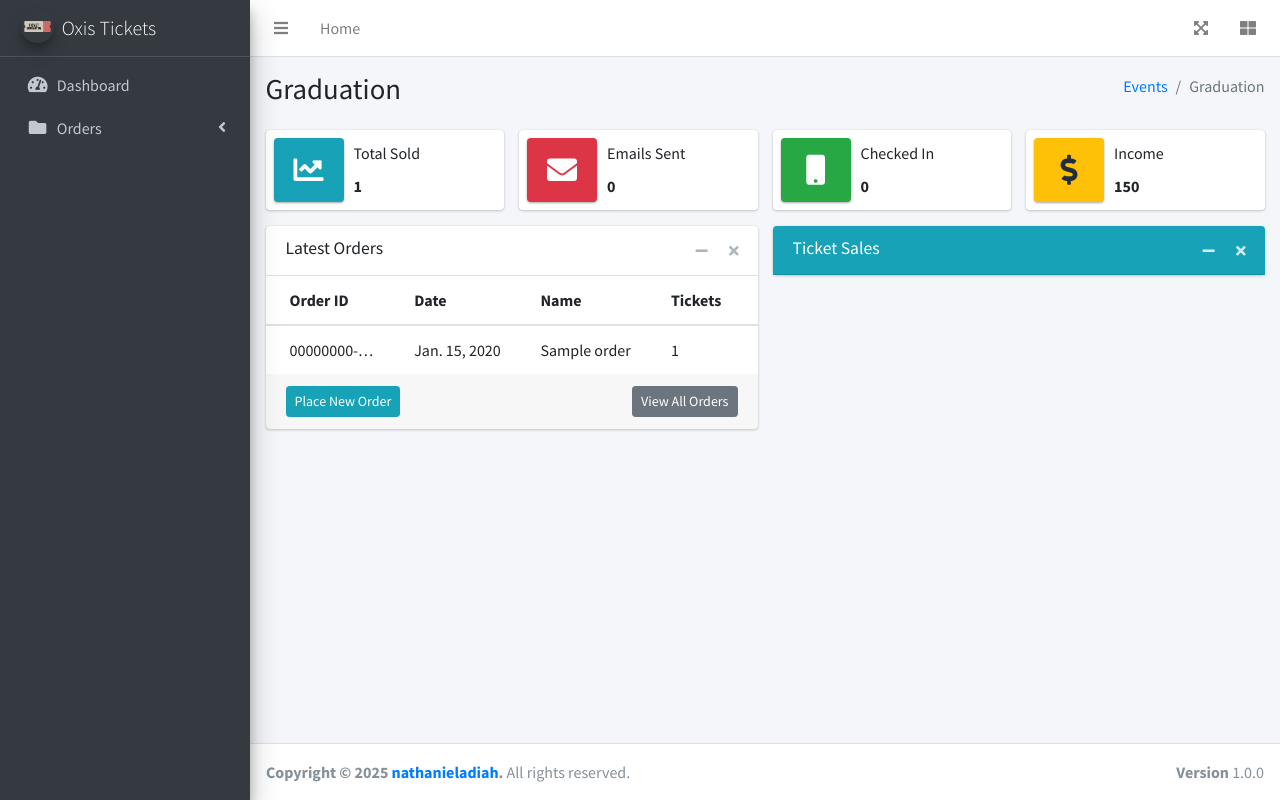
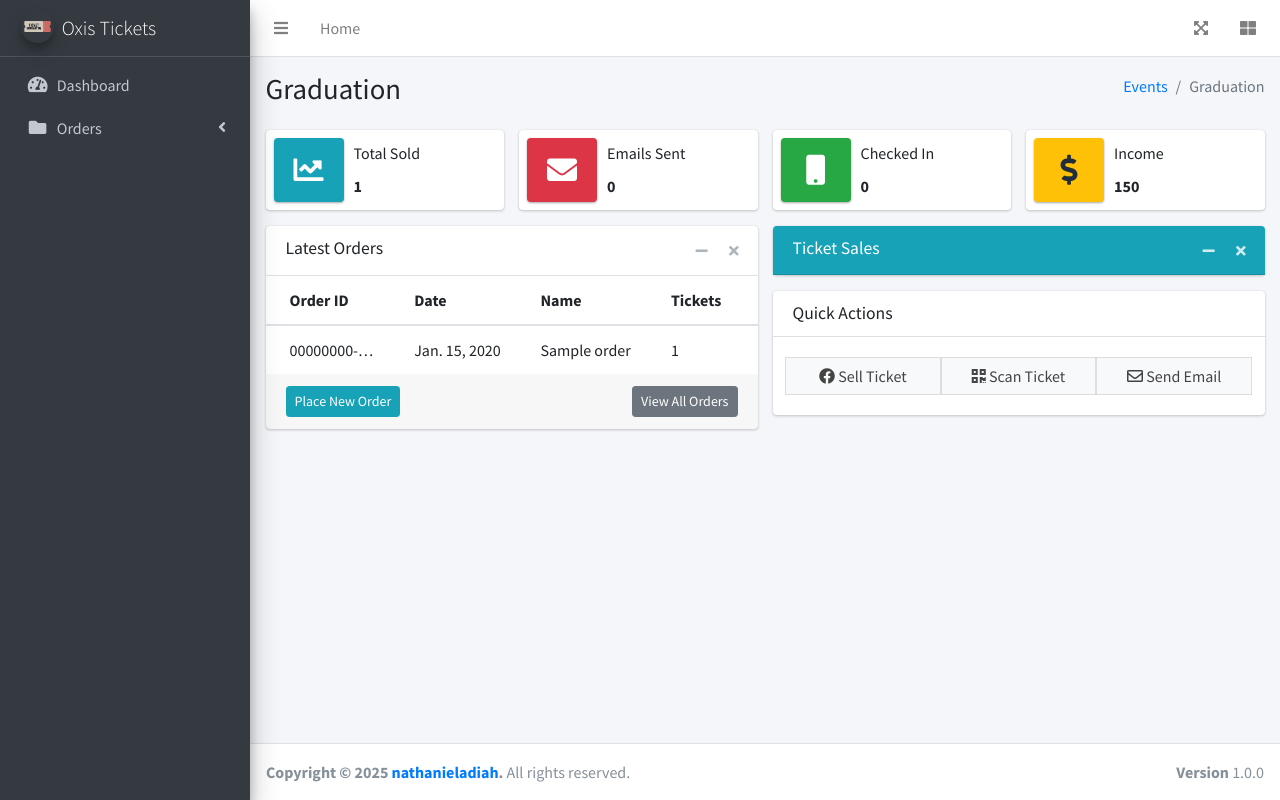
Before and after one commit to adiah-web-dev/oxis-tickets, a Django app: page / in a window 1280 px wide. Run offline with Django 5.2, Linux system fonts and the light colour scheme; tables that the repository leaves empty hold one stand-in row (values such as "Sample post"); some libraries are stand-ins or nearby versions.

Commit message:
Add quick actions to dashboard

```diff
--- a/tickets/templates/tickets/dashboard.html
+++ b/tickets/templates/tickets/dashboard.html
@@ -158,6 +158,25 @@
 				</div>
 				<!-- /.card -->
 
+				<div class="card">
+					<div class="card-header">
+						<h3 class="card-title">Quick Actions</h3>
+					</div>
+					<div class="card-body">
+						<div class="row">
+							<a class="btn btn-default btn-flat col-md-4">
+								<i class="fab fa-facebook"></i> Sell Ticket
+							</a>
+							<a class="btn btn-default btn-flat col-md-4">
+								<i class="fas fa-qrcode"></i> Scan Ticket
+							</a>
+							<a class="btn btn-default btn-flat col-md-4">
+								<i class="far fa-envelope"></i> Send Email
+							</a>
+						</div>
+					</div>
+				</div>
+
 			</div>
 			<!-- /.col -->
 		</div>
```
